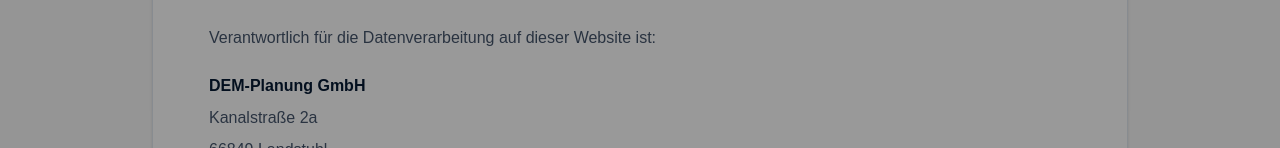
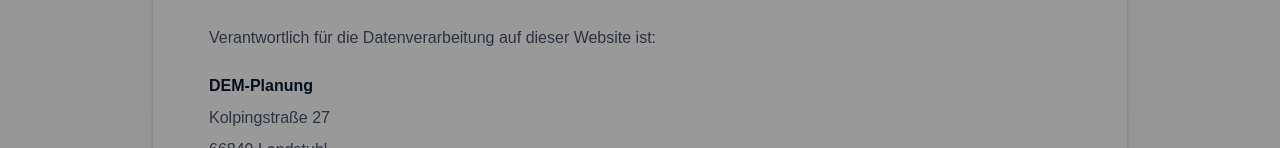
Before and after one commit to DEM-Planung/DEM-Planung, a Next.js app: page /datenschutz in a window 1280 px wide. Shown: the part 652-800 px from the top of the page. Built offline with nearby package versions, Linux system fonts and the light colour scheme.

Commit message:
remove gmbh from impressum

```diff
--- a/app/datenschutz/page.tsx
+++ b/app/datenschutz/page.tsx
@@ -34,9 +34,9 @@
             </p>
 
             <p className="mt-4">
-              <strong className="text-[#061a33]">DEM-Planung GmbH</strong>
+              <strong className="text-[#061a33]">DEM-Planung</strong>
               <br />
-              Kanalstraße 2a
+              Kolpingstraße 27
               <br />
               66849 Landstuhl
             </p>
```
